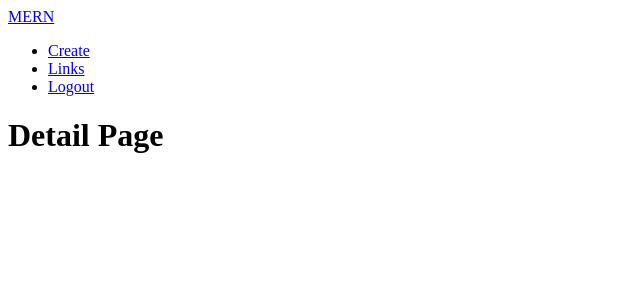
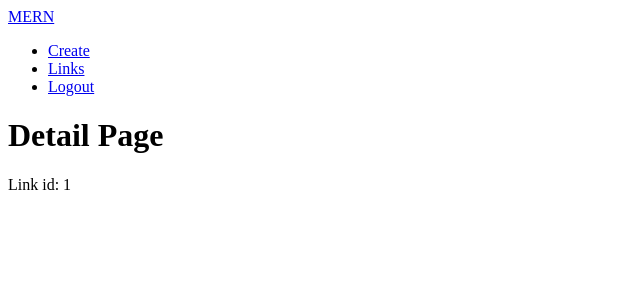
Before and after one commit to Flak15/mern-client, a React (Create React App) app: page /details/1 in a window 1280 px wide. Shown: the top 300 px of the page, without its empty margins (0-640 px from the left). Built offline with nearby package versions, Linux system fonts and the light colour scheme; sample sign-in values are in the browser's storage.

Commit message:
detail page

```diff
--- a/src/pages/DetailPage.jsx
+++ b/src/pages/DetailPage.jsx
@@ -1,9 +1,13 @@
-import React from 'react';
+import React, { useState } from 'react';
+import { useParams } from 'react-router-dom';
 
 export default () => {
+    const [link, setLink] = useState(null);
+    const { id } = useParams();
     return (
         <div>
             <h1>Detail Page</h1>
+            <div>Link id: {id}</div>
         </div>
     )
 };
```
